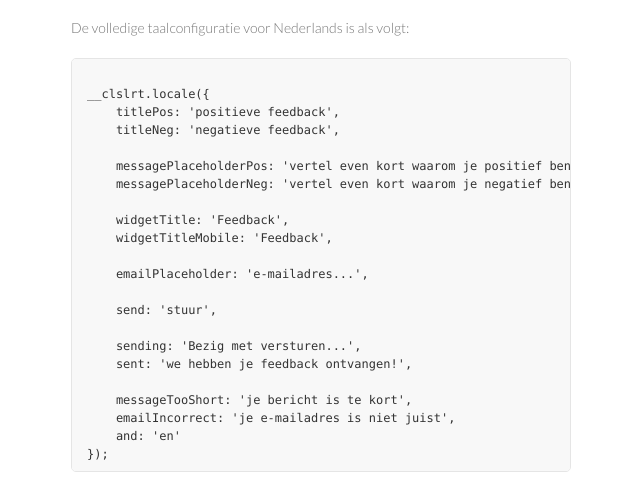
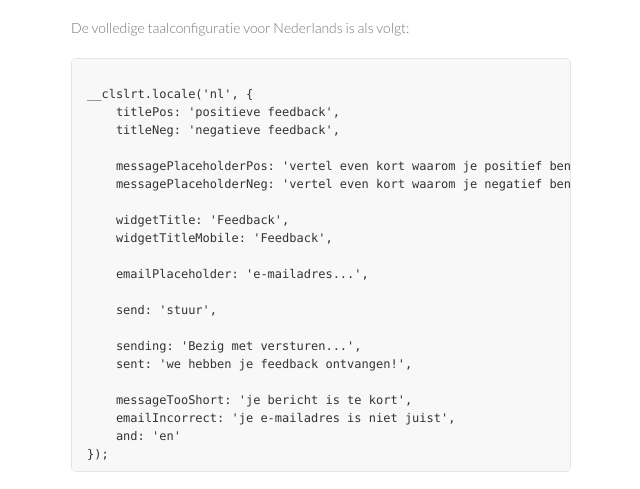
Before and after one commit to closealert/closealert.github.io, a plain HTML site: page web/index.html in a window 1280 px wide. Shown: the part 1880-2369 px from the top of the page, 499-1139 px from the left. Drawn offline with nearby package versions, Linux system fonts and the light colour scheme.

Commit message:
Fixed typo where the language id was missing https://app.asana.com/0/9271763401349/11693729036703

```diff
--- a/web/index.html
+++ b/web/index.html
@@ -147,7 +147,7 @@ __clslrt.locale("&lt;TAAL_ID&gt;", {
           <p>
             De volledige taalconfiguratie voor Nederlands is als volgt:
             <pre><code>
-__clslrt.locale({
+__clslrt.locale('nl', {
     titlePos: 'positieve feedback',
     titleNeg: 'negatieve feedback',
 
```
